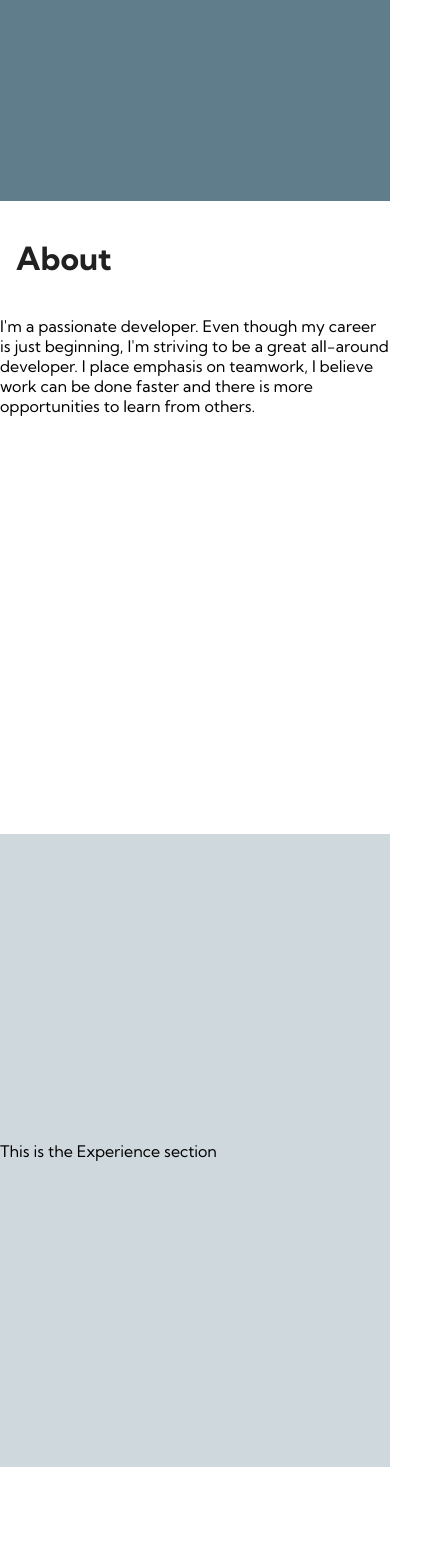
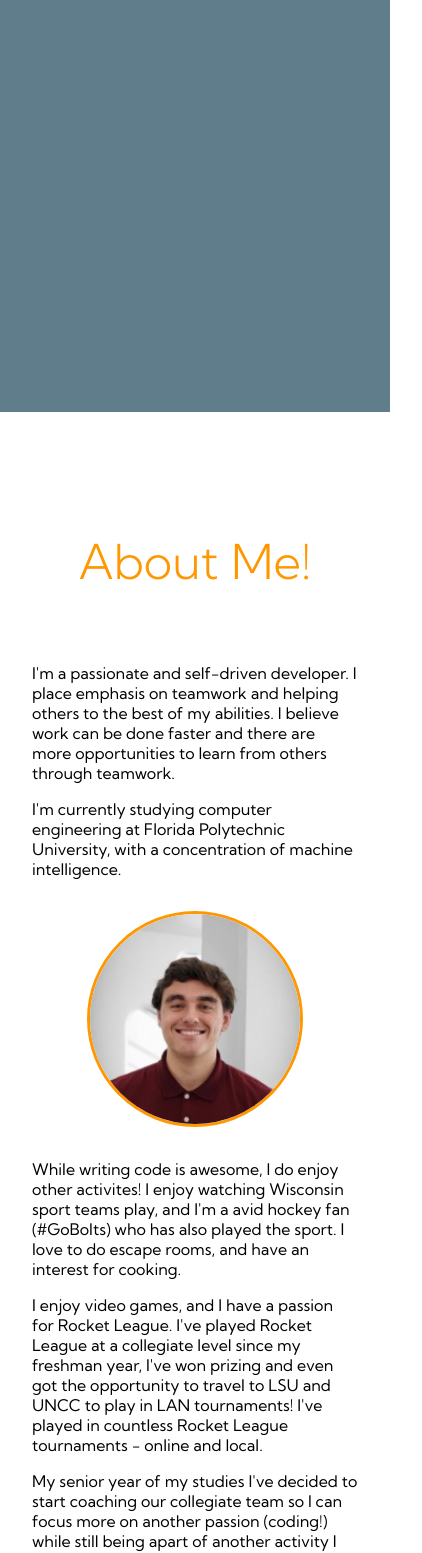
Before and after one commit to Bendr-Dev/Personal-Website, a Svelte app: page / in a window 390 px wide. Shown: the part 432-1985 px from the top of the page, 422 px wide, since content can reach past the window. Built offline with nearby package versions, Linux system fonts and the light colour scheme.

Commit message:
Adds content for about

```diff
--- a/src/About.svelte
+++ b/src/About.svelte
@@ -5,40 +5,141 @@
   .about {
     display: flex;
     width: 100%;
-    height: 75vh;
+    height: auto;
     background-color: var(--text-icons);
     flex-direction: column;
+    padding: 5rem 0;
   }
 
   .title {
-    color: var(--primary-text-color);
-    text-align: left;
-    width: 100%;
-    padding: 1rem;
+    color: var(--accent-color);
+    text-align: center;
+    font-size: 32px;
+  }
+
+  .title h2 {
+    font-weight: 100;
   }
 
   .content {
     display: flex;
     flex-direction: row;
+    width: 100%;
+    justify-content: space-evenly;
+  }
+
+  .content > div {
+    width: calc(100% / 3);
+  }
+
+  .left-block {
+    padding: 0rem 1rem 1rem 5rem;
+  }
+
+  .right-block {
+    padding: 0rem 5rem 1rem 1rem;
+  }
+
+  p {
+    margin-top: 0;
+  }
+
+  .photo {
+    border-radius: 50%;
+    border: 3px solid var(--accent-color);
+    width: 210px;
+    height: 210px;
+    text-align: center;
+    line-height: 210px;
+    display: block;
+    margin-left: auto;
+    margin-right: auto;
+  }
+
+  @media (max-width: 799px) {
+    .about {
+      height: auto;
+    }
+
+    .content {
+      display: flex;
+      flex-direction: column;
+      width: 100%;
+      justify-content: space-evenly;
+      align-items: center;
+    }
+
+    .content > div {
+      width: 100%;
+    }
+
+    p {
+      margin-top: 1rem;
+    }
+
+    .left-block,
+    .right-block {
+      padding: 1rem 2rem;
+    }
+
+    .photo {
+      border-radius: 50%;
+      border: 3px solid var(--accent-color);
+      min-width: 210px;
+      min-height: 210px;
+      text-align: center;
+      line-height: 210px;
+    }
   }
 </style>
 
-<div class="about" id="about">
+<section class="about" id="about">
   <div class="title">
-    <h1>About</h1>
+    <h2>About Me!</h2>
   </div>
   <div class="content">
-    <div class="info">
-      <span>I'm a passionate developer. Even though my career is just
-        beginning, I'm striving to be a great all-around developer.
-        I place emphasis on teamwork, I believe work can be done faster
-        and there is more opportunities to learn from others.</span>
+    <div>
+      <div class="left-block">
+        <p>
+          I'm a passionate and self-driven developer. I place emphasis on
+          teamwork and helping others to the best of my abilities. I believe
+          work can be done faster and there are more opportunities to learn from
+          others through teamwork.
+        </p>
+
+        <p>
+          I'm currently studying computer engineering at Florida Polytechnic
+          University, with a concentration of machine intelligence.
+        </p>
+      </div>
     </div>
-    <div class="photo">
+    <div>
+      <div class="center-block" />
+      <img class="photo" src="../../Endres.jpg" alt="My face (not loading)" />
+    </div>
+    <div>
+      <div class="right-block">
+        <p>
+          While writing code is awesome, I do enjoy other activites! I enjoy
+          watching Wisconsin sport teams play, and I'm a avid hockey fan
+          (#GoBolts) who has also played the sport. I love to do escape rooms,
+          and have an interest for cooking.
+        </p>
 
-    </div>
-    <div class="other-info">
+        <p>
+          I enjoy video games, and I have a passion for Rocket League. I've
+          played Rocket League at a collegiate level since my freshman year,
+          I've won prizing and even got the opportunity to travel to LSU and
+          UNCC to play in LAN tournaments! I've played in countless Rocket
+          League tournaments - online and local.
+        </p>
 
+        <p>
+          My senior year of my studies I've decided to start coaching our
+          collegiate team so I can focus more on another passion (coding!) while
+          still being apart of another activity I care about.
+        </p>
+      </div>
     </div>
   </div>
-</div>
+</section>
--- a/src/Intro.svelte
+++ b/src/Intro.svelte
@@ -1,17 +1,15 @@
 <script lang="ts">
-
+  import Nav from "./Nav.svelte";
 </script>
 
 <style>
   .intro {
     display: flex;
     width: 100%;
-      height: 75vh;
+    height: 100vh;
     background-color: var(--default-primary-color);
     align-items: center;
   }
 </style>
 
-  <div class="intro" id="intro">
-
-  </div>
+<header class="intro" id="intro" />
--- a/src/Nav.svelte
+++ b/src/Nav.svelte
@@ -1,7 +1,9 @@
 <script lang="ts">
   import { onMount } from "svelte";
 
+  // Lifecycle hook
   onMount(() => {
+    // HTML Elements
     const aboutSection: HTMLElement = document.getElementById("aboutLink");
     const experienceSection: HTMLElement = document.getElementById(
       "experienceLink"
@@ -9,6 +11,7 @@
     const skillSection: HTMLElement = document.getElementById("skillLink");
     const contactSection: HTMLElement = document.getElementById("contactLink");
 
+    // Object that holds name/HTML element for each section
     const linkMap: { [key: string]: HTMLElement } = {
       aboutLink: aboutSection,
       experienceLink: experienceSection,
@@ -16,6 +19,12 @@
       contactLink: contactSection,
     };
 
+    /**
+     * Loops through object and removes styling from non-matching
+     * names.
+     *
+     * @param name [string]: Name of key to keep styling.
+     */
     const removeOtherStyles = (name: string): void => {
       for (const link in linkMap) {
         if (link !== name) {
@@ -24,6 +33,7 @@
       }
     };
 
+    // Watches for click, then applies appropiate styling
     for (const link in linkMap) {
       linkMap[link].addEventListener("click", () => {
         linkMap[link].style.color = "var(--accent-color)";
@@ -36,7 +46,6 @@
 <style>
   nav {
     width: 100%;
-    float: left;
     background-color: var(--default-primary-color);
     display: flex;
     flex-direction: row;
@@ -49,6 +58,7 @@
     text-align: center;
     font-size: 42px;
     margin-left: 2rem;
+    font-weight: 300;
   }
 
   .title {
@@ -109,10 +119,11 @@
 </style>
 
 <nav>
+  <!-- Title -->
   <div class="title">
     <h1>Brandon Endres</h1>
   </div>
-  <!-- Link list -->
+  <!-- Navigation list -->
   <div class="list">
     <div class="item"><a id="aboutLink" href="#about">About</a></div>
     <div class="item">
--- /dev/null
+++ b/src/location.ts
@@ -0,0 +1,5 @@
+import { writable } from "svelte/store";
+
+// Tracks where the user is at on the page to
+// update nav and application smoothly and properly.
+export const linkName = writable("");
```
Lines whose indentation alone changed are shown as unchanged.
